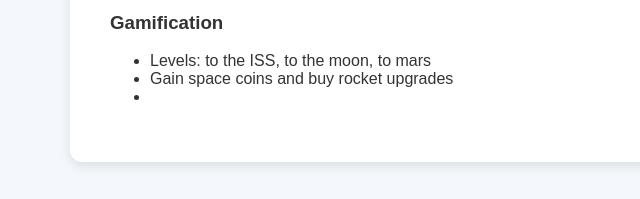
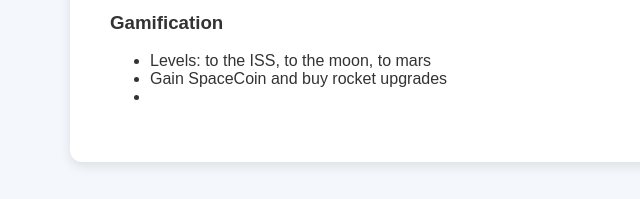
Before and after one commit to damiannowacki/SpaceApps2026, a plain HTML site: page index.html in a window 1280 px wide. Shown: the part 2257-2456 px from the top of the page, 130-770 px from the left. Drawn offline with Linux system fonts and the light colour scheme.

Commit message:
Update index.html

```diff
--- a/index.html
+++ b/index.html
@@ -123,7 +123,7 @@
         <h3>Gamification</h3>
         <ul>
             <li>Levels: to the ISS, to the moon, to mars</li>
-            <li>Gain space coins and buy rocket upgrades</li>
+            <li>Gain SpaceCoin and buy rocket upgrades</li>
             <li></li>
         </ul>
 
```
